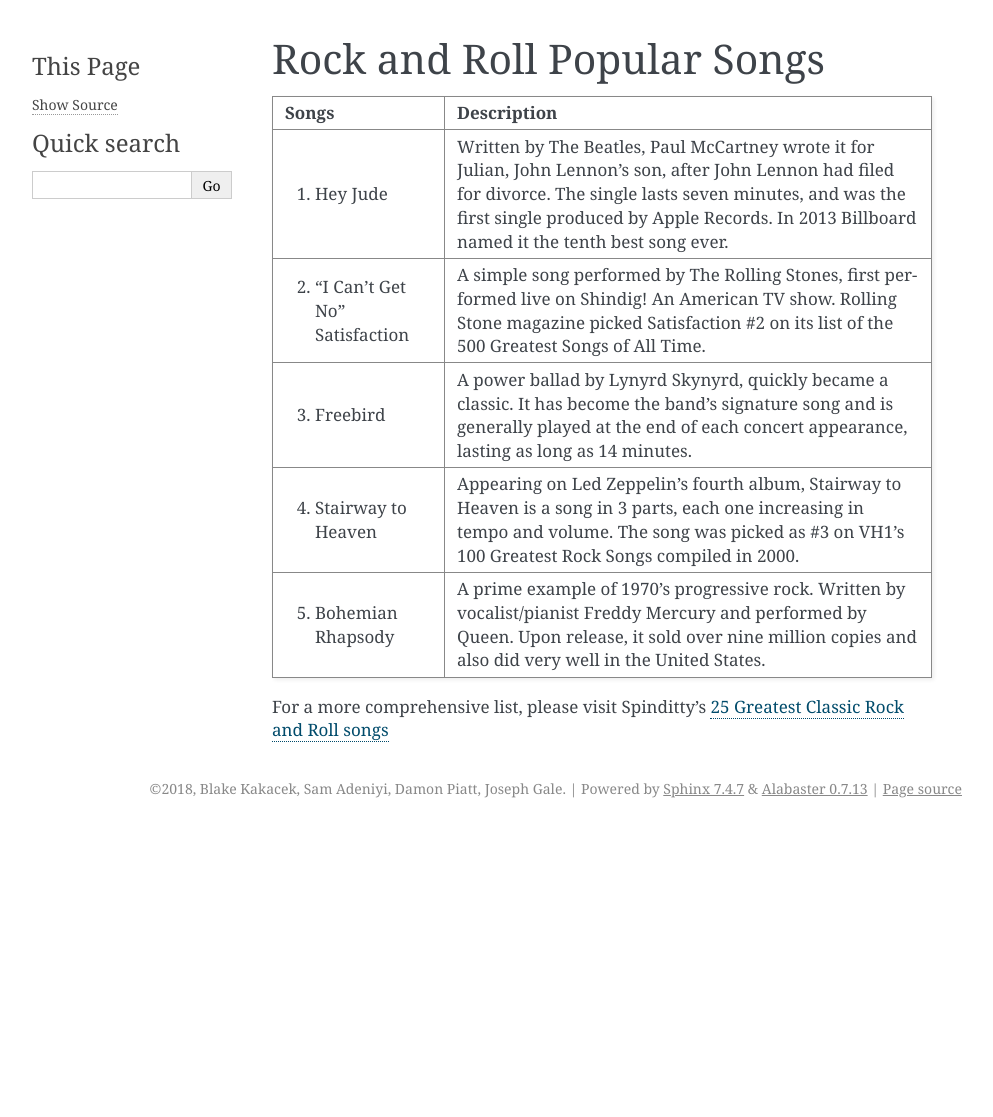
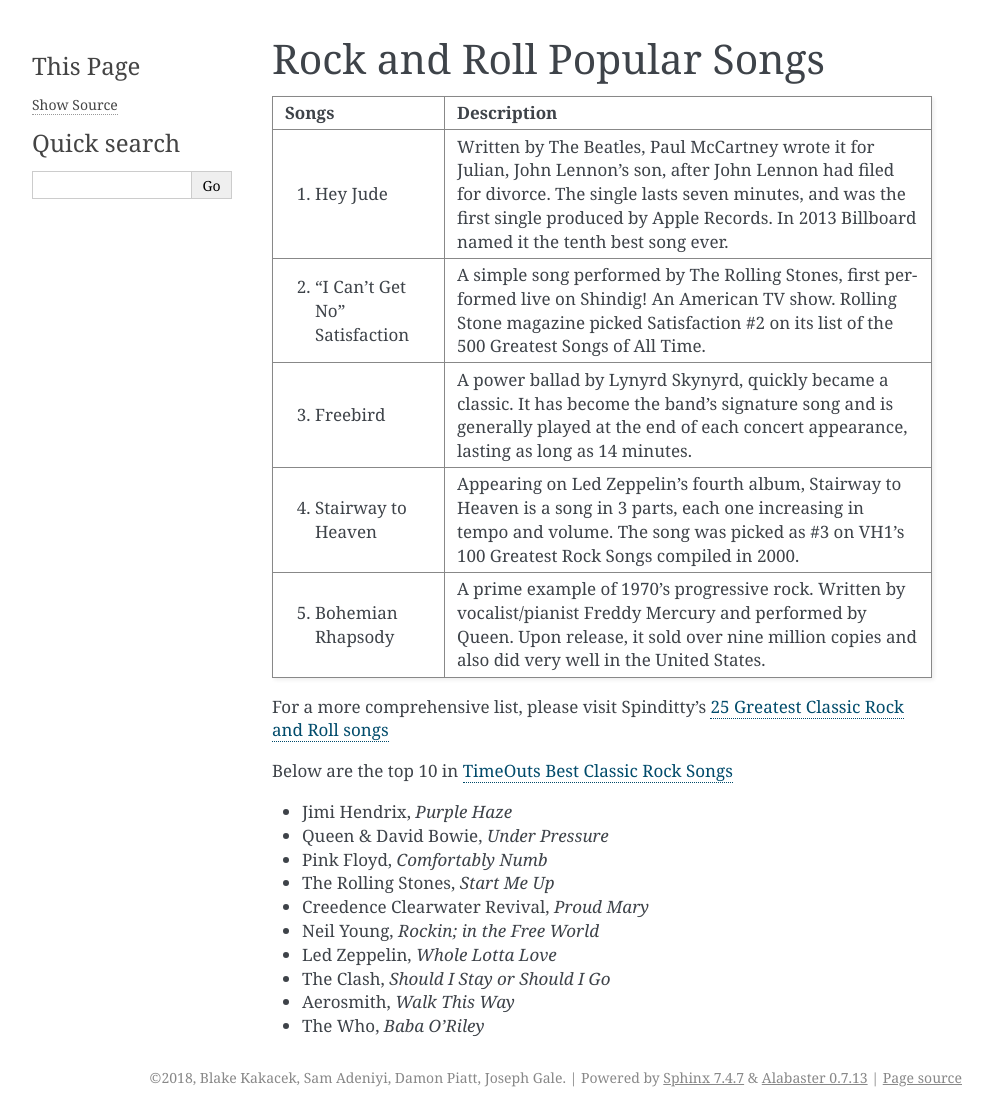
Before and after one commit to Bkakacek/static_pages, a Sphinx documentation site: the page built from source/rocknroll_popular_songs/rocknroll_popular_songs.rst, in a window 1280 px wide. Shown: the whole page, without its empty margins (148-1141 px from the left). Built offline with Sphinx 7.4.7, drawn with Linux system fonts in a browser that asks for light colours; before the commit the page ends 900 px from its top, so only the background shows below that.

Commit message:
Finished list

```diff
--- a/source/rocknroll_popular_songs/rocknroll_popular_songs.rst
+++ b/source/rocknroll_popular_songs/rocknroll_popular_songs.rst
@@ -33,3 +33,18 @@
 For a more comprehensive list, please visit Spinditty's `25 Greatest Classic Rock and Roll songs`_
 
 .. _25 Greatest Classic Rock and Roll songs: https://spinditty.com/genres/25-Greatest-Classic-Rock-and-Roll-Songs
+
+Below are the top 10 in `TimeOuts Best Classic Rock Songs`_
+
+.. _TimeOuts Best Classic Rock Songs: https://www.timeout.com/newyork/music/best-classic-rock-songs-of-all-time
+
+* Jimi Hendrix, *Purple Haze*
+* Queen & David Bowie, *Under Pressure*
+* Pink Floyd, *Comfortably Numb*
+* The Rolling Stones, *Start Me Up*
+* Creedence Clearwater Revival, *Proud Mary*
+* Neil Young, *Rockin; in the Free World*
+* Led Zeppelin, *Whole Lotta Love*
+* The Clash, *Should I Stay or Should I Go*
+* Aerosmith, *Walk This Way*
+* The Who, *Baba O'Riley*
```
